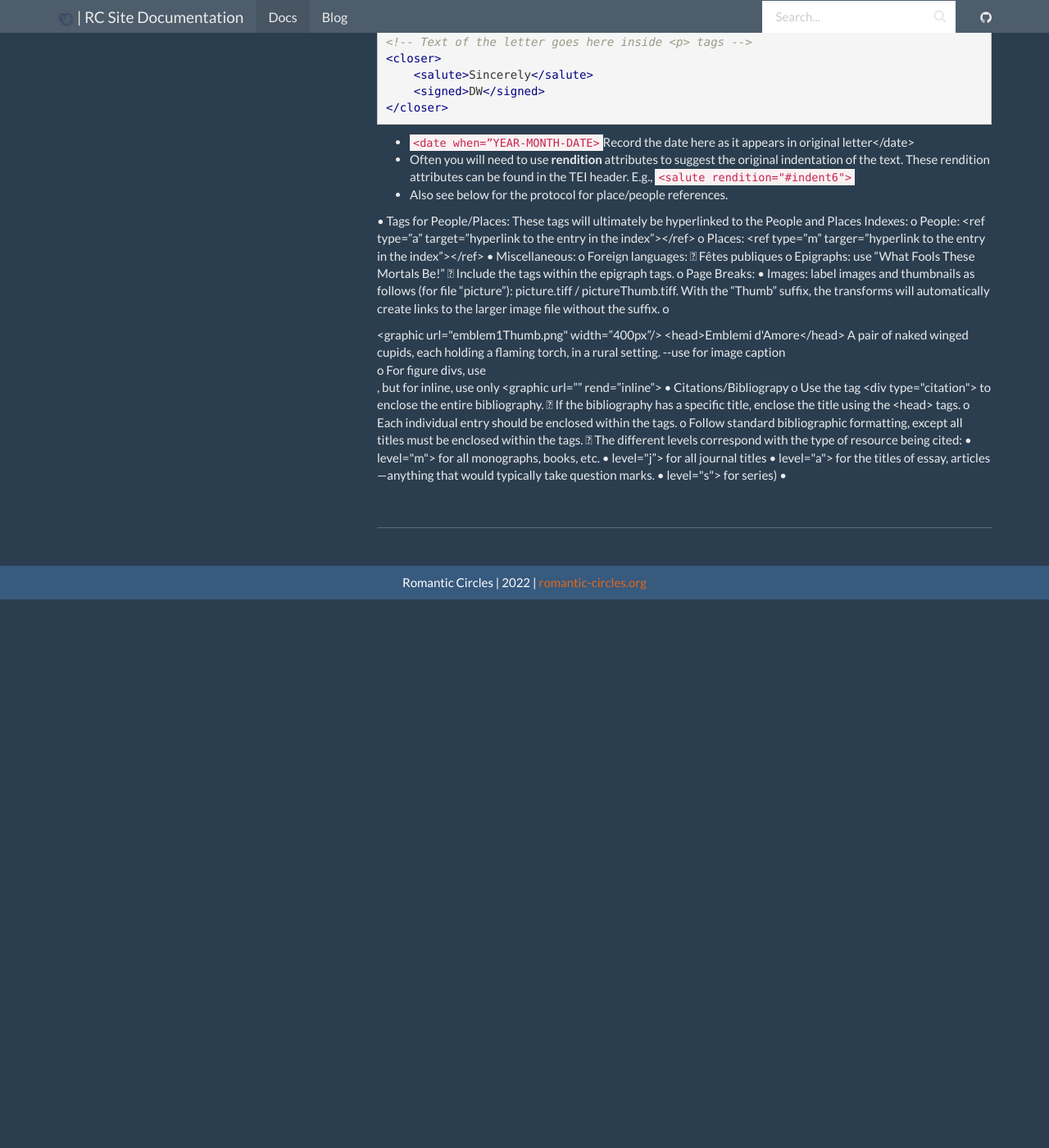
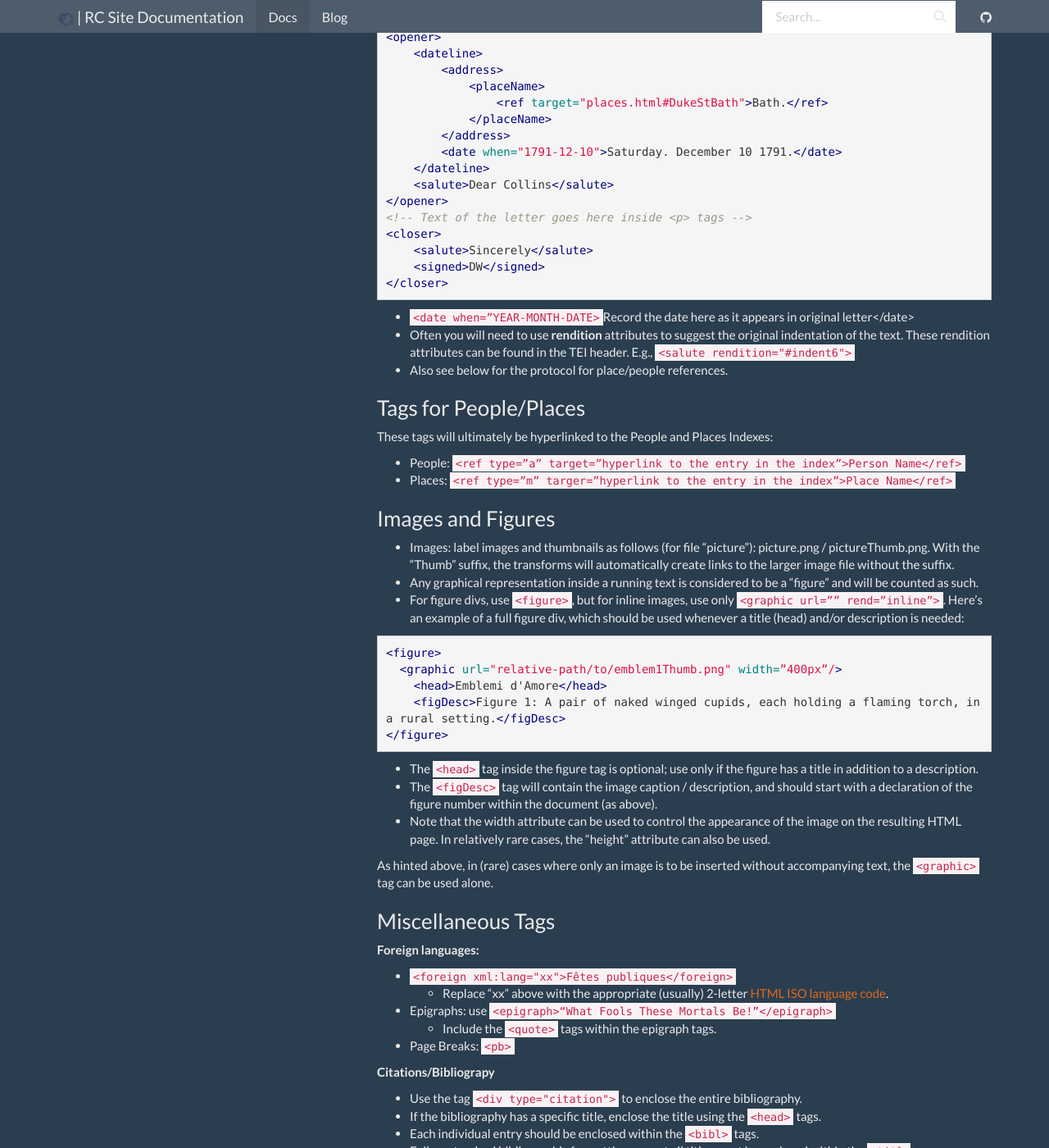
Before and after one commit to steve-kasica/romanticcircles.github.io, a Jekyll site: the page built from _docs/production-documentation/subsection/rc-tei-style.md, in a window 1280 px wide and 1400 px high, scrolled down 1859 px. Shown: the whole window at 82% size. Built offline with Jekyll 4.4.1, drawn with Linux system fonts in a browser that asks for light colours; before the commit the page ends 2590 px from its top, so only the background shows below that; some of the changed text lies outside the part shown.

Commit message:
tei style cleanup

````diff
--- a/_docs/production-documentation/subsection/rc-tei-style.md
+++ b/_docs/production-documentation/subsection/rc-tei-style.md
@@ -28,14 +28,14 @@ permalink: /docs/rc-tei-style/
 
 **Blockquotes** — used to set a long quote off from the surrounding text
 
-- <quote>A band of cruel ruffians and assassins, reeking with [her sentinel’s] blood, rushed into the chamber of the queen, and pierced with a hundred strokes of bayonets and poniards the bed, from whence this persecuted woman had but just time to fly almost naked, and, through ways unknown to the murderers, had escaped to seek refuge at the feet of a king and husband, not secure of his own life for a moment (Burke 71).</quote>
+- `<quote>A band of cruel ruffians and assassins, reeking with [her sentinel’s] blood, rushed into the chamber of the queen, and pierced with a hundred strokes of bayonets and poniards the bed, from whence this persecuted woman had but just time to fly almost naked, and, through ways unknown to the murderers, had escaped to seek refuge at the feet of a king and husband, not secure of his own life for a moment (Burke 71).</quote>`
 - Don't close the enclosing `<p>` tag after the quote unless the paragraph actually ends with the block quote (which is rare).
 
 **Poetry** — these tags are used to create and number verse (when nested inside a `<div type="poetry">` tag)
 
 - `<lg type="stanza">` is used for each stanza unit
 - `<l>for each line</l>` for each individual line of verse within the `<lg>` tags
-- For lines of poetry quoted within paragraphs, use <quote><lg type="stanza"> followed by individual lines within <l> tags. If the paragraph doesn't end before the quoted verse, don't close the `<p>` tag until the paragraph actually ends.
+- For lines of poetry quoted within paragraphs, use `<quote><lg type="stanza">` followed by individual lines within `<l>` tags. If the paragraph doesn't end before the quoted verse, don't close the `<p>` tag until the paragraph actually ends.
 
 ### Stylistic Tags
 
@@ -45,13 +45,22 @@ permalink: /docs/rc-tei-style/
 - Superscript: `<hi rend=”sup”></hi>`
 - Strikethroughs (deleted text): `<del>example</del>`
 - Additions (caret): `<add>example</add>`
-- Illegible text: the `<gap>` and `<unclear>` tags indicate points where material has been omitted in a transcription, whether for editorial reasons described in the TEI header, as part of sampling practice, or because the material is illegible, invisible, or inaudible. E.g., <gap reason=”illegible”>example</gap>
+- Illegible text: the `<gap>` and `<unclear>` tags indicate points where material has been omitted in a transcription, whether for editorial reasons described in the TEI header, as part of sampling practice, or because the material is illegible, invisible, or inaudible. E.g., `<gap reason=”illegible”>example</gap>`
   - Other acceptable “reasons” include: “damaged” or “lost”
 
-###	Annotations/Notes
+**Titles** — the different levels of title tags correspond with the type of resource being cited:
+
+- `<title level="m">`: for all monographs, books, etc.
+- `<title level="j”>`: for all journal / periodical titles
+- `<title level="a">`: for the titles of essays, articles; anything that would typically take quotation marks.
+- `<title level="s">`: for series
+- `<title level="u">`: unpublished works
+
+### Annotations/Notes
 
 All notes should occur inline with the main body of the text (even though they will appear at the end of the text when published).
-- `<note place="foot" resp="editors">` All quotations from Coleridge's poetic and dramatic works are taken from Mays's edition, unless otherwise indicated.</note>
+
+- `<note place="foot" resp="editors"> All quotations from Coleridge's poetic and dramatic works are taken from Mays's edition, unless otherwise indicated.</note>`
 - If the note is an original (period) author's note as opposed to a contemporary editor's note, use `resp="author"`.
 - **Note**: With RC's new XSLT transforms, this code will trigger a double-printing of the note in the output HTML. When imported to the site, this results in a "popup" note on mouseover; if the HTML file is viewed in a local web browser, however, this double-printing will look like a mistake.
 
@@ -82,32 +91,59 @@ Letters take a special set of enclosed tags inside the top-level `<div type="let
 - Often you will need to use **rendition** attributes to suggest the original indentation of the text. These rendition attributes can be found in the TEI header. E.g., `<salute rendition="#indent6">`
 - Also see below for the protocol for place/people references.
 
+### Tags for People/Places
 
-•	Tags for People/Places: These tags will ultimately be hyperlinked to the People and Places Indexes:
-o	People: <ref type=”a” target=”hyperlink to the entry in the index”></ref>
-o	Places: <ref type=”m” targer=”hyperlink to the entry in the index”></ref>
-•	Miscellaneous:
-o	Foreign languages:
-	<foreign>Fêtes publiques</foreign>
-o	Epigraphs: use <epigraph>“What Fools These Mortals Be!”</epigraph>
-	Include the <quote> tags within the epigraph tags.
-o	Page Breaks: <pb>
-•	Images: label images and thumbnails as follows (for file “picture”): picture.tiff / pictureThumb.tiff. With the “Thumb” suffix, the transforms will automatically create links to the larger image file without the suffix.
-o	 <figure>
-  	<graphic url="emblem1Thumb.png" width=”400px”/>
-  	<head>Emblemi d'Amore</head>
-  	<figDesc>A pair of naked winged cupids, each holding a
-    	flaming torch, in a rural setting.</figDesc> --use for image caption
- </figure>
-o	For figure divs, use <figure>, but for inline, use only <graphic url=”” rend=”inline”>
-•	Citations/Bibliograpy
-o	Use the tag <div type="citation"> to enclose the entire bibliography.
-	If the bibliography has a specific title, enclose the title using the <head> tags.
-o	Each individual entry should be enclosed within the <bibl> tags.
-o	Follow standard bibliographic formatting, except all titles must be enclosed within the <title level="m">TITLE</title> tags.
-	The different levels correspond with the type of resource being cited:
-•	level="m"> for all monographs, books, etc.
-•	level="j”> for all journal titles
-•	 level="a"> for the titles of essay, articles—anything that would typically take question marks.
-•	level="s"> for series)
-•	 <title level="u"> unpublished
+These tags will ultimately be hyperlinked to the People and Places Indexes:
+
+- People: `<ref type=”a” target=”hyperlink to the entry in the index”>Person Name</ref>`
+- Places: `<ref type=”m” targer=”hyperlink to the entry in the index”>Place Name</ref>`
+
+### Images and Figures
+
+- Images: label images and thumbnails as follows (for file “picture”): picture.png / pictureThumb.png. With the “Thumb” suffix, the transforms will automatically create links to the larger image file without the suffix.
+- Any graphical representation inside a running text is considered to be a "figure" and will be counted as such.
+- For figure divs, use `<figure>`, but for inline images, use only `<graphic url=”” rend=”inline”>`. Here's an example of a full figure div, which should be used whenever a title (head) and/or description is needed:
+
+```xml
+<figure>
+  <graphic url="relative-path/to/emblem1Thumb.png" width=”400px”/>
+    <head>Emblemi d'Amore</head>
+    <figDesc>Figure 1: A pair of naked winged cupids, each holding a flaming torch, in a rural setting.</figDesc>
+</figure>
+```
+
+- The `<head>` tag inside the figure tag is optional; use only if the figure has a title in addition to a description.
+- The `<figDesc>` tag will contain the image caption / description, and should start with a declaration of the figure number within the document (as above).
+- Note that the width attribute can be used to control the appearance of the image on the resulting HTML page. In relatively rare cases, the "height" attribute can also be used.
+
+As hinted above, in (rare) cases where only an image is to be inserted without accompanying text, the `<graphic>` tag can be used alone.
+
+### Miscellaneous Tags
+
+**Foreign languages:**
+
+- `<foreign xml:lang="xx">Fêtes publiques</foreign>`
+  - Replace "xx" above with the appropriate (usually) 2-letter [HTML ISO language code](https://www.w3docs.com/learn-html/html-language-codes.html).
+- Epigraphs: use `<epigraph>“What Fools These Mortals Be!”</epigraph>`
+  - Include the `<quote>` tags within the epigraph tags.
+- Page Breaks: `<pb>`
+
+**Citations/Bibliograpy**
+
+- Use the tag `<div type="citation">` to enclose the entire bibliography.
+- If the bibliography has a specific title, enclose the title using the `<head>` tags.
+- Each individual entry should be enclosed within the `<bibl>` tags.
+- Follow standard bibliographic formatting, except all titles must be enclosed within the `<title level="m">TITLE</title>` tags.
+
+**Anchors and Internal Links** — some volumes and editions will require internal linking among different texts in the volume, or between sections within a single document.
+
+- The `<anchor>` tag is the specific line in the TEI *to be linked to*; it will contain an `xml:id` attribute that can be placed elsewhere in the document to link back to this line.
+- The familiar `<ref>` tag can target the stated `xml:id` within the anchor to link to it. Here's what both tags will look like in the TEI:
+
+```xml
+<anchor xml:id="section1">
+<!-- Any amount of intervening text between -->
+<ref target="#section1">
+```
+
+- This method also works *between* documents. Use a relative link to the appropriate HTML file, followed by the `#xml:id`: <ref target="/editions/guide_lakes/editions.2020.guide_lakes.introduction.html#section1">
````
